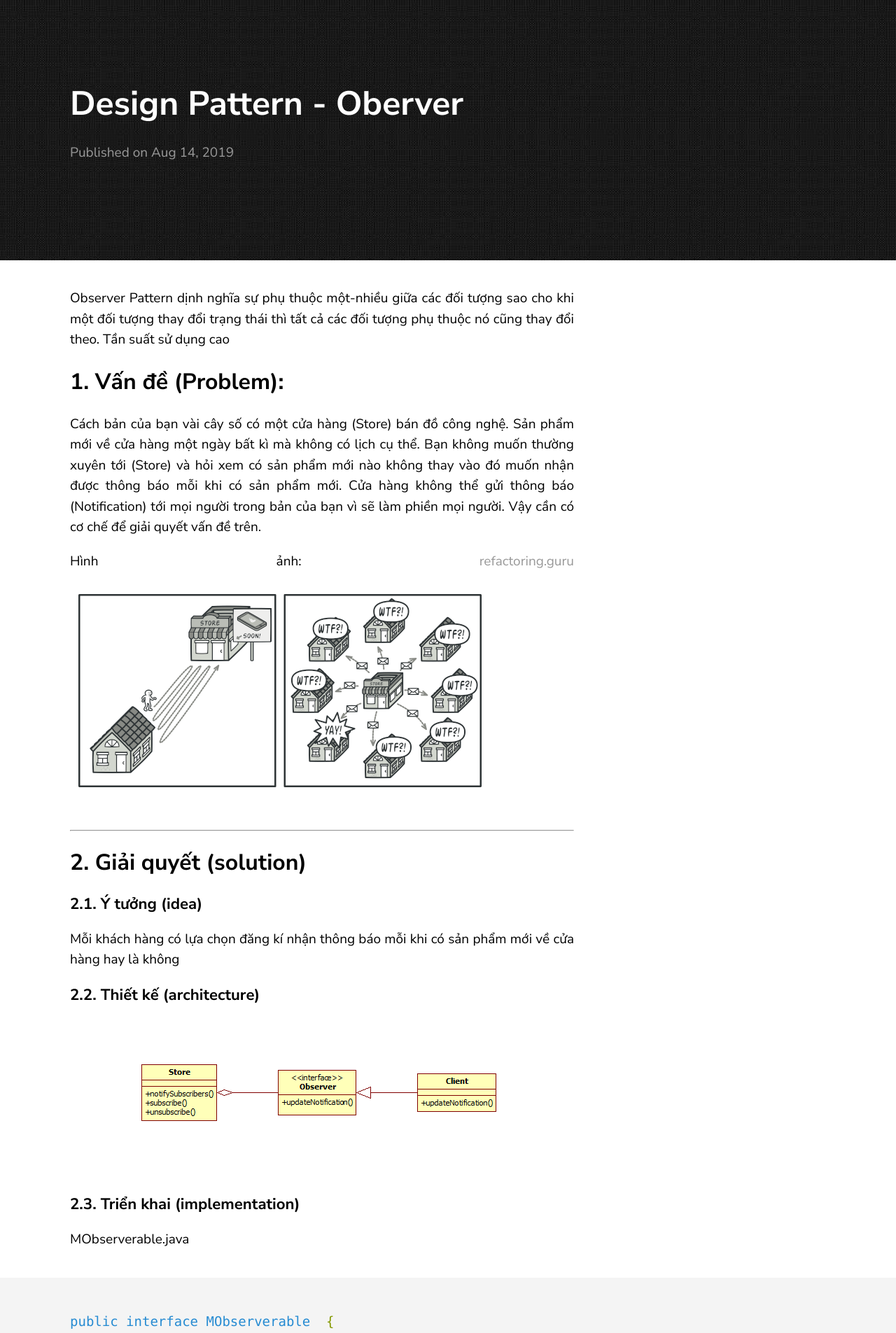
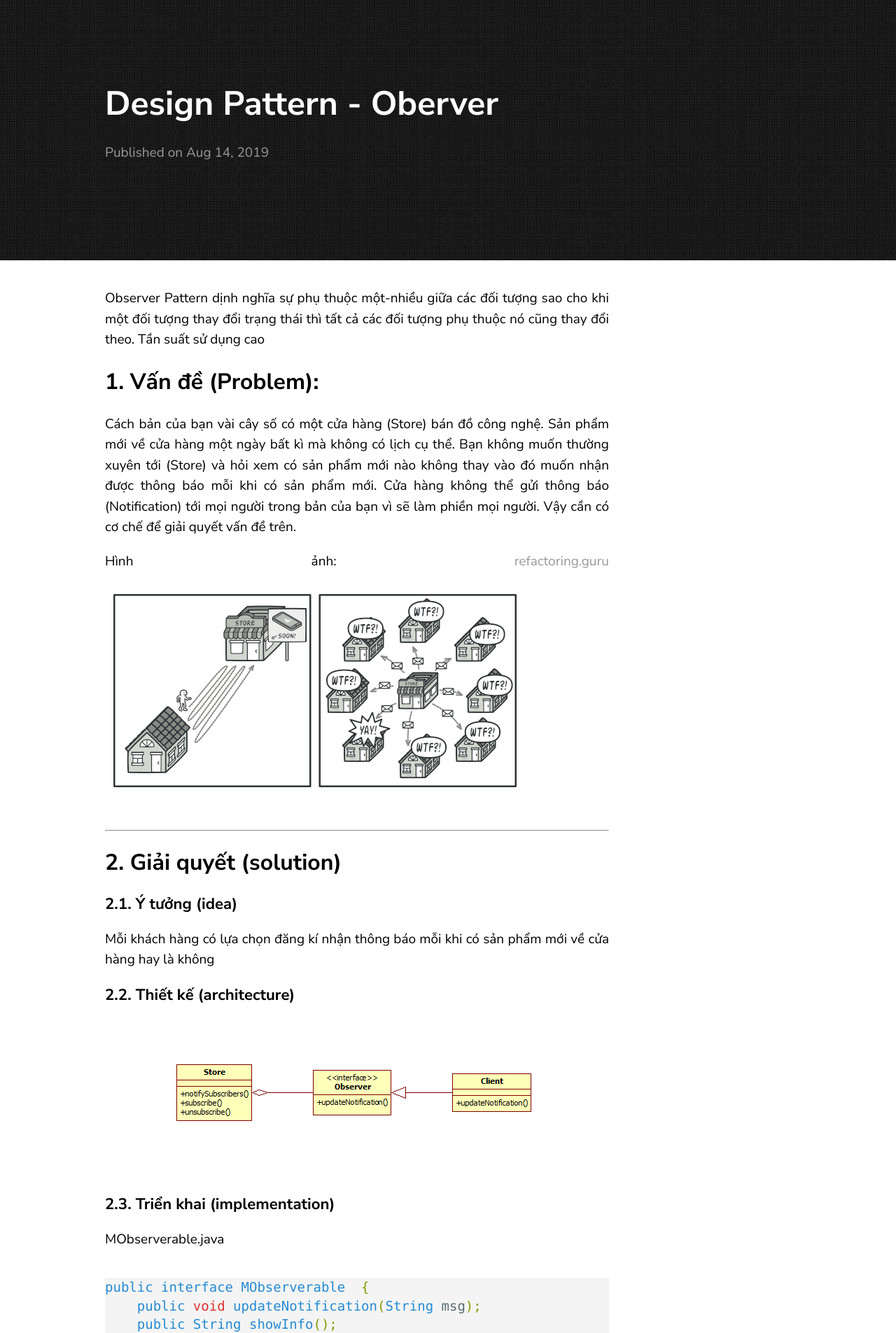
Before and after one commit to levanmanhbka/levanmanhbka.github.io, a Jekyll site: the page built from _posts/design_pattern/observer/2019-08-14-design-pattern-observer.markdown, in a window 1280 px wide. Shown: the top 1905 px of the page at 70% size. Built offline with Jekyll 4.4.1, drawn with Linux system fonts in a browser that asks for light colours.

Commit message:
change css magin

```diff
--- a/_sass/_syntax.scss
+++ b/_sass/_syntax.scss
@@ -12,7 +12,9 @@ div.highlighter-rouge {
 }
 
 div.highlight {
-	padding: 30px 150px;
+	//padding: 30px 150px;
+	margin: 0 150px;
+    max-width: 720px;
 }
 
 pre.highlight, code {
--- a/_sass/theme.scss
+++ b/_sass/theme.scss
@@ -99,53 +99,53 @@ header {
 	margin:0 150px;
 	max-width: 720px;
 
-	div.highlighter-rouge {
-		right: 150px;
-	}
+	// div.highlighter-rouge {
+	// 	right: 150px;
+	// }
 
-	@media screen and (min-width: 1600px){
-		max-width: 1200px;
-	}
+	// @media screen and (min-width: 1600px){
+	// 	max-width: 1200px;
+	// }
 
-	@media screen and  (max-width: $mobileWidth) {
-		margin:0 15px;
-		div.highlighter-rouge {
-			right: 15px;
-		}
-		div.highlight {
-			padding: 30px 15px;
-		}
-	}
+	// @media screen and  (max-width: $mobileWidth) {
+	// 	margin:0 15px;
+	// 	div.highlighter-rouge {
+	// 		right: 15px;
+	// 	}
+	// 	div.highlight {
+	// 		padding: 30px 15px;
+	// 	}
+	// }
 
-	@media screen and (max-width: $tabWidth) and (min-width: $mobileWidth){
-		margin:0 40px;
-		div.highlighter-rouge {
-			right: 40px;
-		}
-		div.highlight {
-			padding: 30px 40px;
-		}
-	}
+	// @media screen and (max-width: $tabWidth) and (min-width: $mobileWidth){
+	// 	margin:0 40px;
+	// 	div.highlighter-rouge {
+	// 		right: 40px;
+	// 	}
+	// 	div.highlight {
+	// 		padding: 30px 40px;
+	// 	}
+	// }
 
-	@media screen and (max-width: $desktopWidth) and (min-width: $tabWidth){
-		margin:0 80px;
-		div.highlighter-rouge {
-			right: 80px;
-		}
-		div.highlight {
-			padding: 30px 80px;
-		}
-	}
+	// @media screen and (max-width: $desktopWidth) and (min-width: $tabWidth){
+	// 	margin:0 80px;
+	// 	div.highlighter-rouge {
+	// 		right: 80px;
+	// 	}
+	// 	div.highlight {
+	// 		padding: 30px 80px;
+	// 	}
+	// }
 
-	@media screen and (min-width: $desktopWidth) and (max-width: 1280px) {
-		margin:0 100px;
-		div.highlighter-rouge {
-			right: 100px;
-		}
-		div.highlight {
-			padding: 30px 100px;
-		}
-	}
+	// @media screen and (min-width: $desktopWidth) and (max-width: 1280px) {
+	// 	margin:0 100px;
+	// 	div.highlighter-rouge {
+	// 		right: 100px;
+	// 	}
+	// 	div.highlight {
+	// 		padding: 30px 100px;
+	// 	}
+	// }
 }
 
 .post-title {
```
